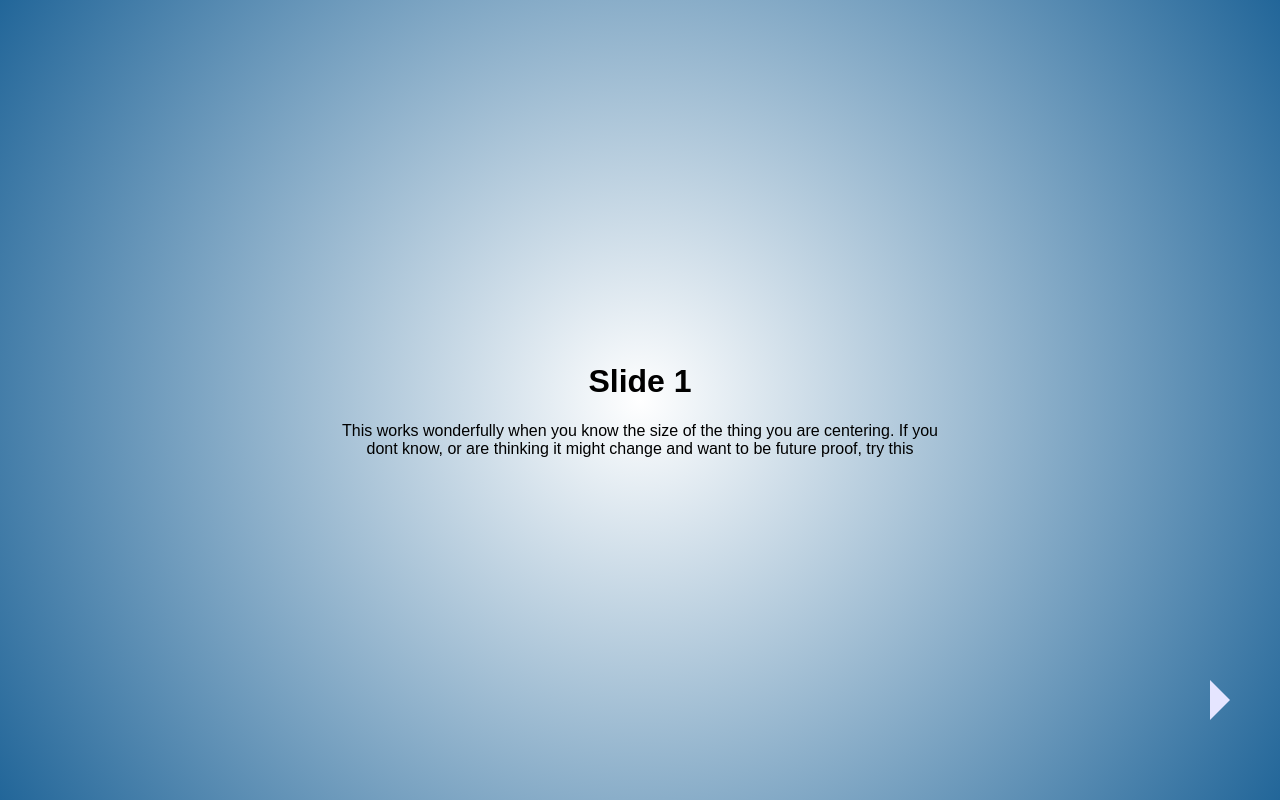
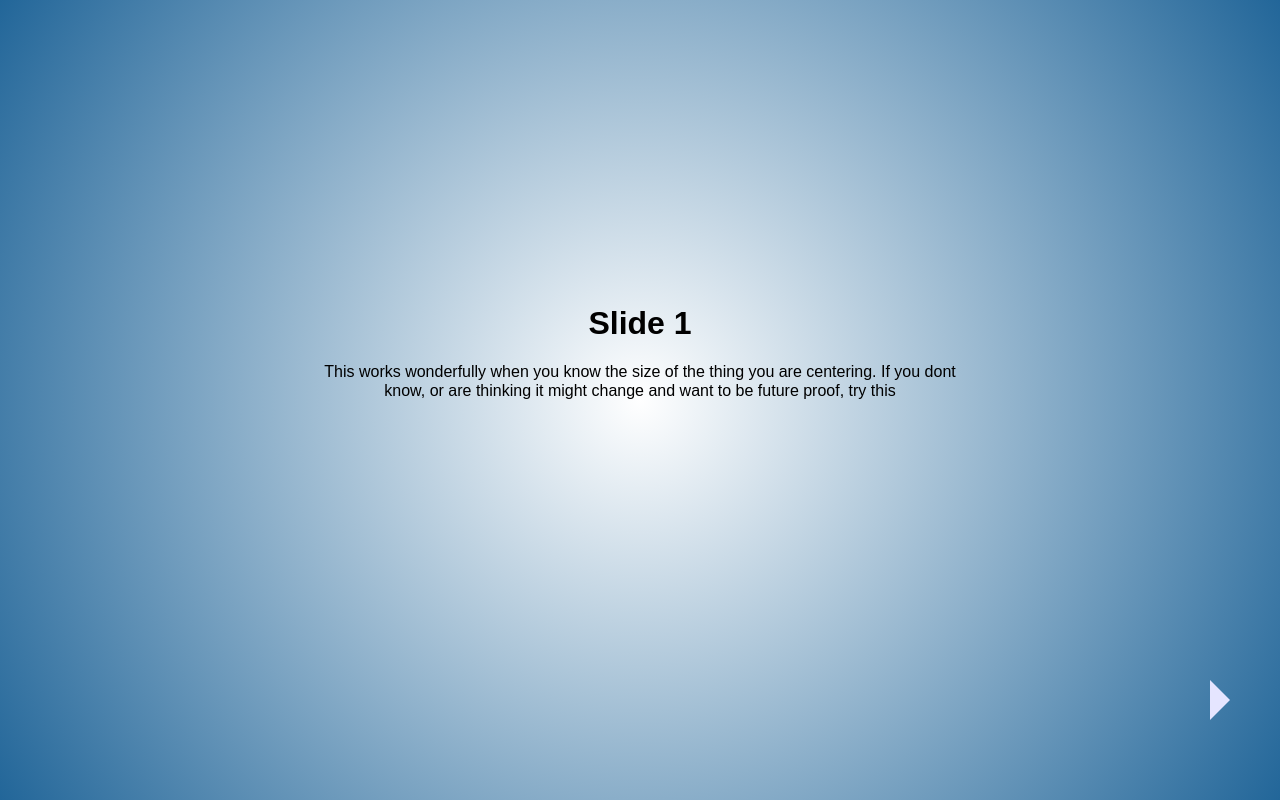
Before and after one commit to pramodsvidyarthi/react-slideshow, a React (Create React App) app: page /slides/1 in a window 1280 px wide. Built offline with nearby package versions, Linux system fonts and the light colour scheme.

Commit message:
updated css to use flex

```diff
--- a/src/App.css
+++ b/src/App.css
@@ -1,21 +1,26 @@
 .Slides-App {
-  position: relative;
-  overflow: hidden;
-  text-align: center;
-  width: 100vw;
-  height: 100vh;
   background-image: radial-gradient(circle, #FFFFFF, #269);
 }
 
+#slides-wrapper {
+  display: flex;
+  position: relative;
+  flex-flow: column;
+  width: 100%;
+  height: 100vh;
+  margin: 0 auto;
+  justify-content: center;
+  text-align: center;
+  align-self: center;
+  overflow: hidden;
+}
+
 .slide {
-  padding: 15px;
+  position: absolute;
   max-width: 50%;
-  max-height: 50%;
   width: 100%;
-  position: absolute;
-  top: 50%;
+  left: 50%;
   transform: translate(-50%, -50%);
-  left: 50%;
 }
 
 .arrow-container {
--- a/src/containers/SlideShow.js
+++ b/src/containers/SlideShow.js
@@ -30,7 +30,6 @@ export default class SlideShow extends Component {
         content: 'This is slide 3 content',
       },
     ],
-    animate: true,
   };
 
   render() {
@@ -43,14 +42,12 @@ export default class SlideShow extends Component {
     }
 
     return (
-      <div id="slides-wrapper">
-        <TransitionGroup>
-          <Animate key={slide.id}>
-            <Slide title={slide.title} content={slide.content} />
-          </Animate>
-        </TransitionGroup>
+      <TransitionGroup id="slides-wrapper">
+        <Animate key={slide.id}>
+          <Slide title={slide.title} content={slide.content} />
+        </Animate>
         <ArrowGroup currentSlide={slide} totalSlides={this.state.slides.length} />
-      </div>
+      </TransitionGroup>
     );
   }
 }
```
